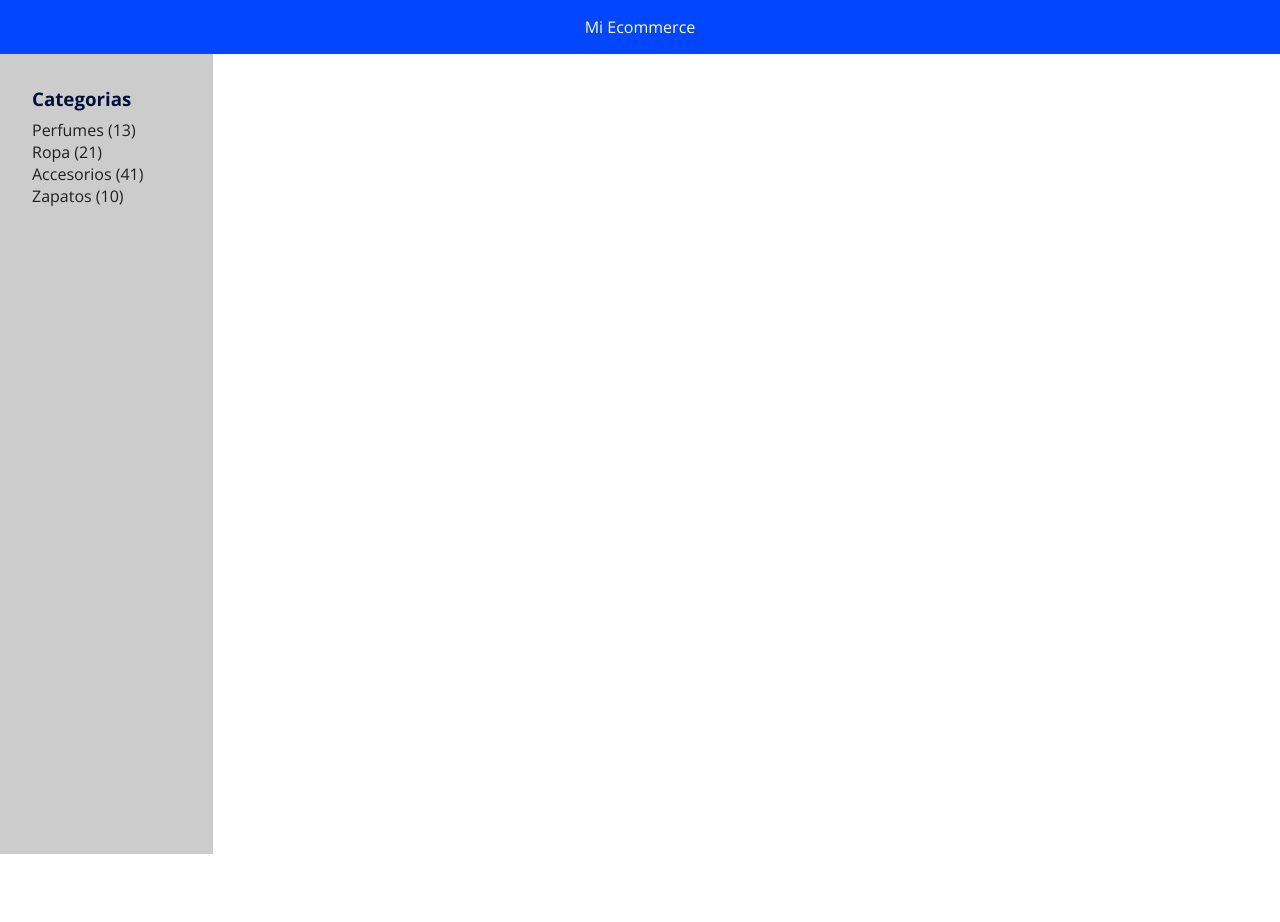
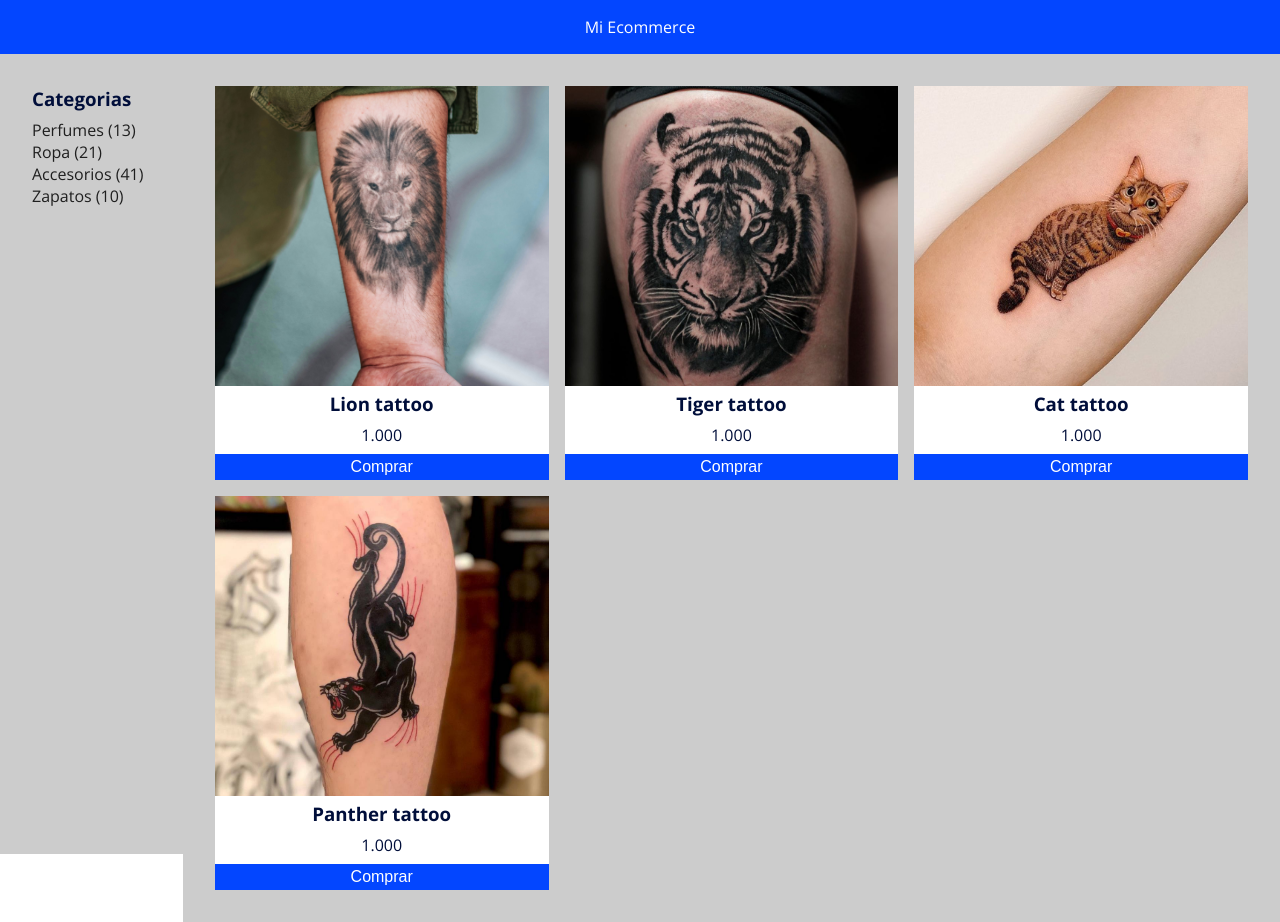
Before and after one commit to MateooetaM/DesafioGrid-Ecommerce, a plain HTML site: page index.html in a window 1280 px wide. Before the commit the page ends 854 px from the top, so only its background shows below. Drawn offline with nearby package versions, Linux system fonts and the light colour scheme.

Commit message:
Creacion: Section

```diff
--- a/assets/css/style.css
+++ b/assets/css/style.css
@@ -27,10 +27,10 @@ a {
 
 #root {
     display: grid;
-    grid-template-columns: 1fr 5fr;
+    grid-template-columns: 1fr 6fr;
     grid-template-areas:
         'nav nav'
-        'aside article'
+        'aside section'
         'footer footer'
     ;
 }
@@ -74,3 +74,51 @@ aside .widget a {
 aside .widget a:hover {
     text-decoration: underline;
 }
+
+.related-posts {
+    padding: 2rem;
+    grid-area: section;
+    background: var(--bg);
+}
+
+.related-posts .card p {
+    padding: 0.5rem;
+}
+
+.post-gallery {
+    display: grid;
+    grid-template-columns: repeat(3, 1fr);
+    gap: 1rem;
+}
+
+.related-posts .card {
+    text-align: center;
+    background-color: var(--white);
+}
+
+.related-posts .card button {
+    width: 100%;
+    font-size: 1rem;
+    padding: 0.25rem;
+    background-color: var(--nav);
+    color: var(--white);
+    border: none;
+}
+
+.related-posts .card button:hover {
+    text-decoration: underline;
+}
+
+.related-posts .card a {
+    color: var(--title);
+}
+
+.related-posts .card a:hover {
+    color: var(--category);
+}
+
+.related-posts .card img {
+    width: 100%;
+    height: 300px;
+    object-fit: cover;
+}
--- a/index.html
+++ b/index.html
@@ -32,6 +32,43 @@
             </div>
         </aside>
 
+        <section class="related-posts">
+            <div class="post-gallery">
+                <div class="card">
+                    <a href="#">
+                        <img src="assets/img/tattoo_lion.jpg" alt="Post 1">
+                        <h3>Lion tattoo</h3>
+                        <p>1.000</p>
+                        <button>Comprar</button>
+                    </a>
+                </div>
+                <div class="card">
+                    <a href="#">
+                        <img src="assets/img/tattoo_tiger.jpg" alt="Post 2">
+                        <h3>Tiger tattoo</h3>
+                        <p>1.000</p>
+                        <button>Comprar</button>
+                    </a>
+                </div>
+                <div class="card">
+                    <a href="#">
+                        <img src="assets/img/tattoo_cat.jpg" alt="Post 3">
+                        <h3>Cat tattoo</h3>
+                        <p>1.000</p>
+                        <button>Comprar</button>
+                    </a>
+                </div>
+                <div class="card">
+                    <a href="#">
+                        <img src="assets/img/tattoo_panther.jpg" alt="Post 4">
+                        <h3>Panther tattoo</h3>
+                        <p>1.000</p>
+                        <button>Comprar</button>
+                    </a>
+                </div>
+            </div>
+        </section>
+
 
     </div>
 </body>
```
Also changed, not shown: assets/img/tattoo_cat.jpg (added), assets/img/tattoo_lion.jpg (added), assets/img/tattoo_panther.jpg (added), assets/img/tattoo_tiger.jpg (added).
